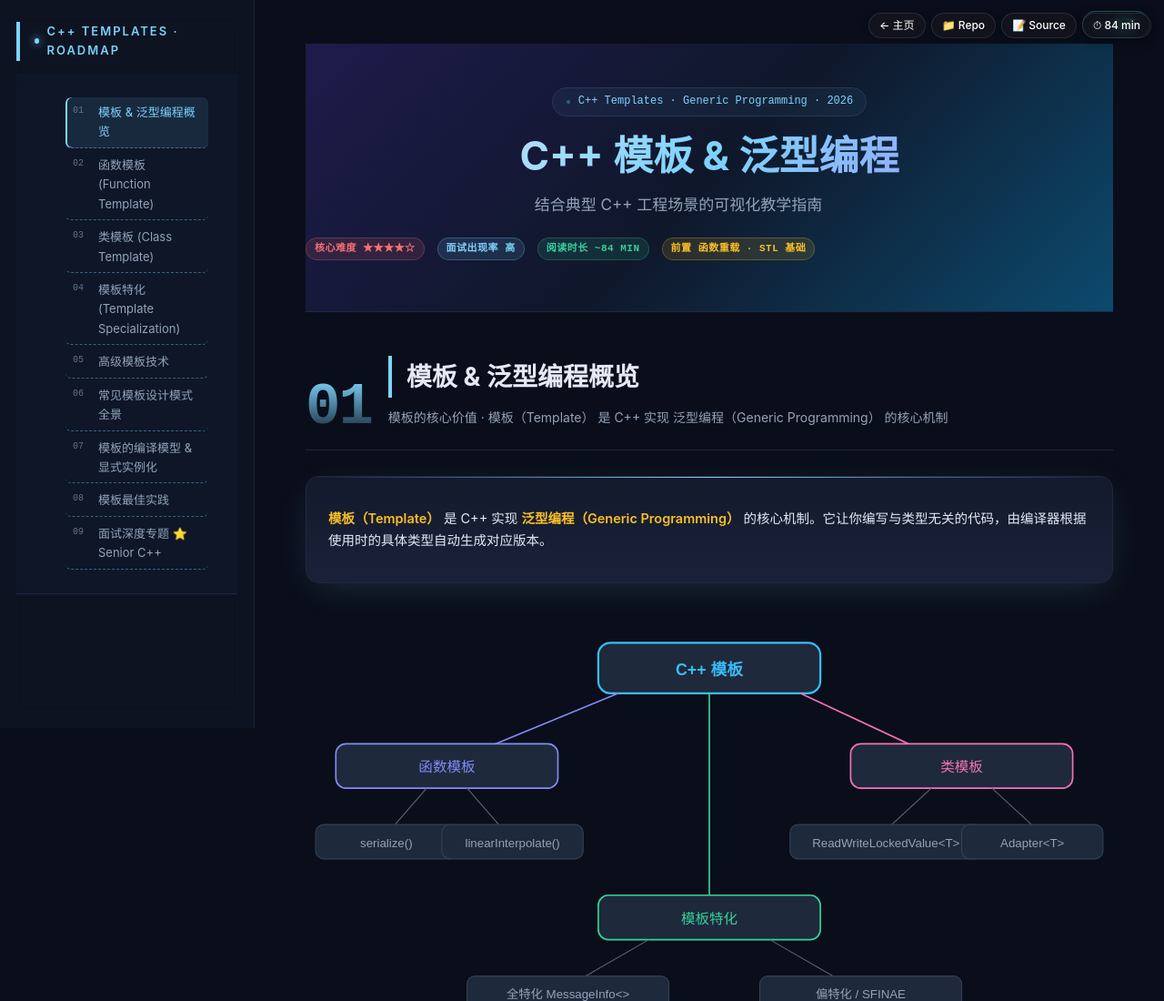
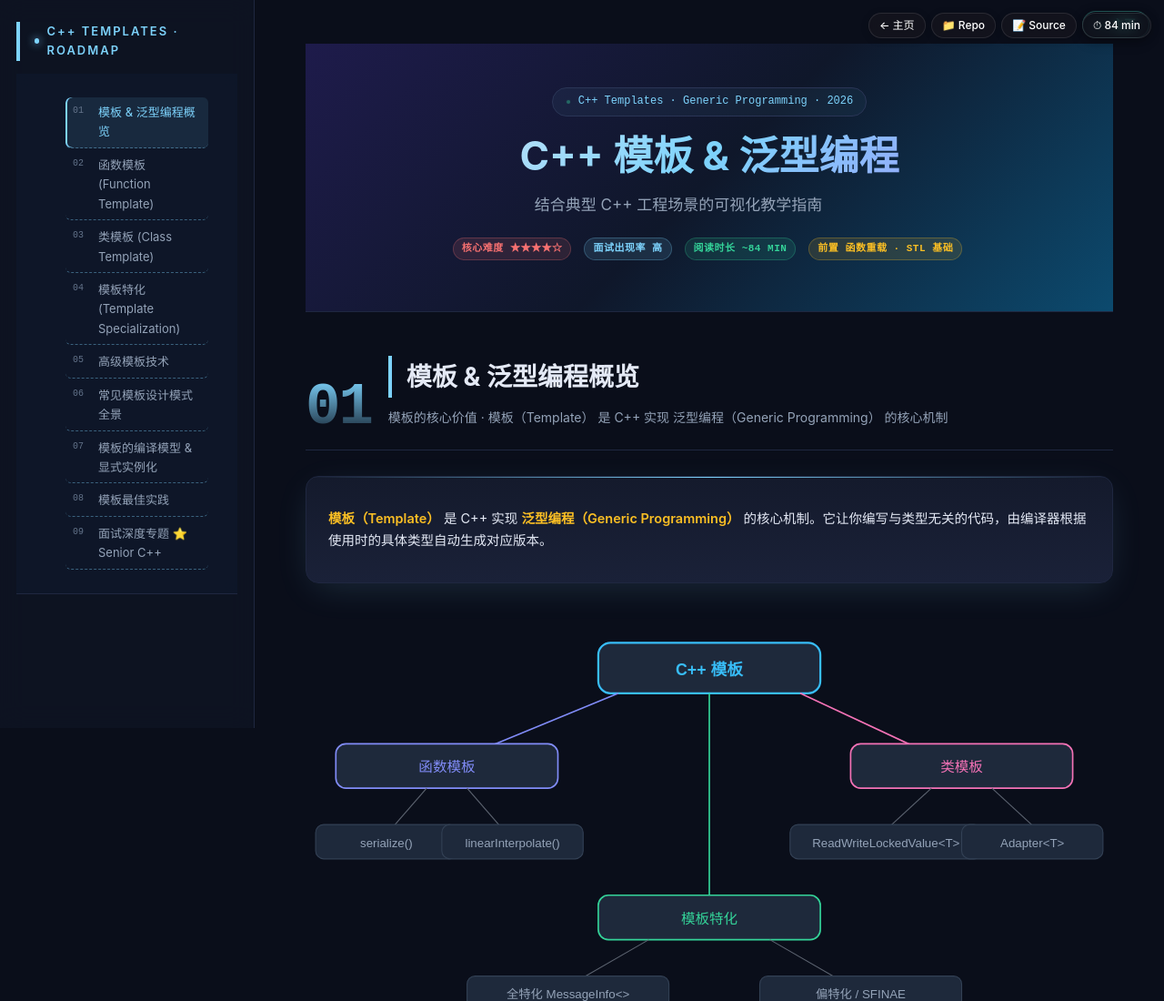
Before and after one commit to kavinChan13/tech-notes, a website: page cpp/templates_guide.html in a window 1280 px wide. Shown: the top 1100 px of the page at 91% size. Drawn offline with Linux system fonts and the light colour scheme.

Commit message:
fix(cpp): center hero meta-row pills in templates_guide
Co-authored-by: Cursor <cursoragent@cursor.com>

```diff
--- a/cpp/templates_guide.html
+++ b/cpp/templates_guide.html
@@ -138,7 +138,7 @@
             .flow { flex-direction: column; }
             .flow-arrow { transform: rotate(90deg); }
         }
-        .hero .meta-row { display: flex; flex-wrap: wrap; gap: 10px; margin-top: 22px; }
+        .hero .meta-row { display: flex; flex-wrap: wrap; gap: 10px; margin-top: 22px; justify-content: center; }
     </style>
 <link rel="stylesheet" href="../assets/guide-theme.css">
 </head>
```
